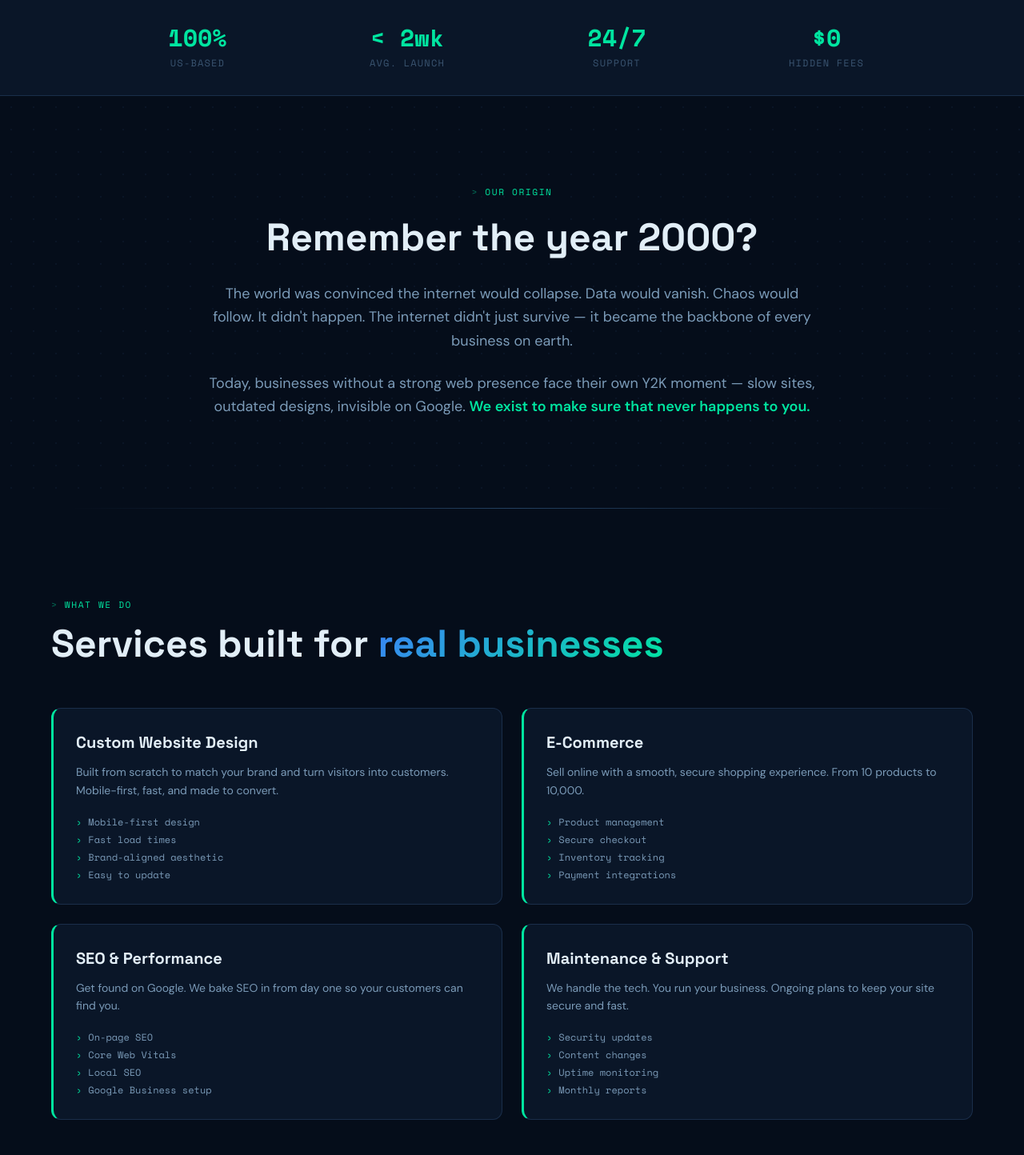
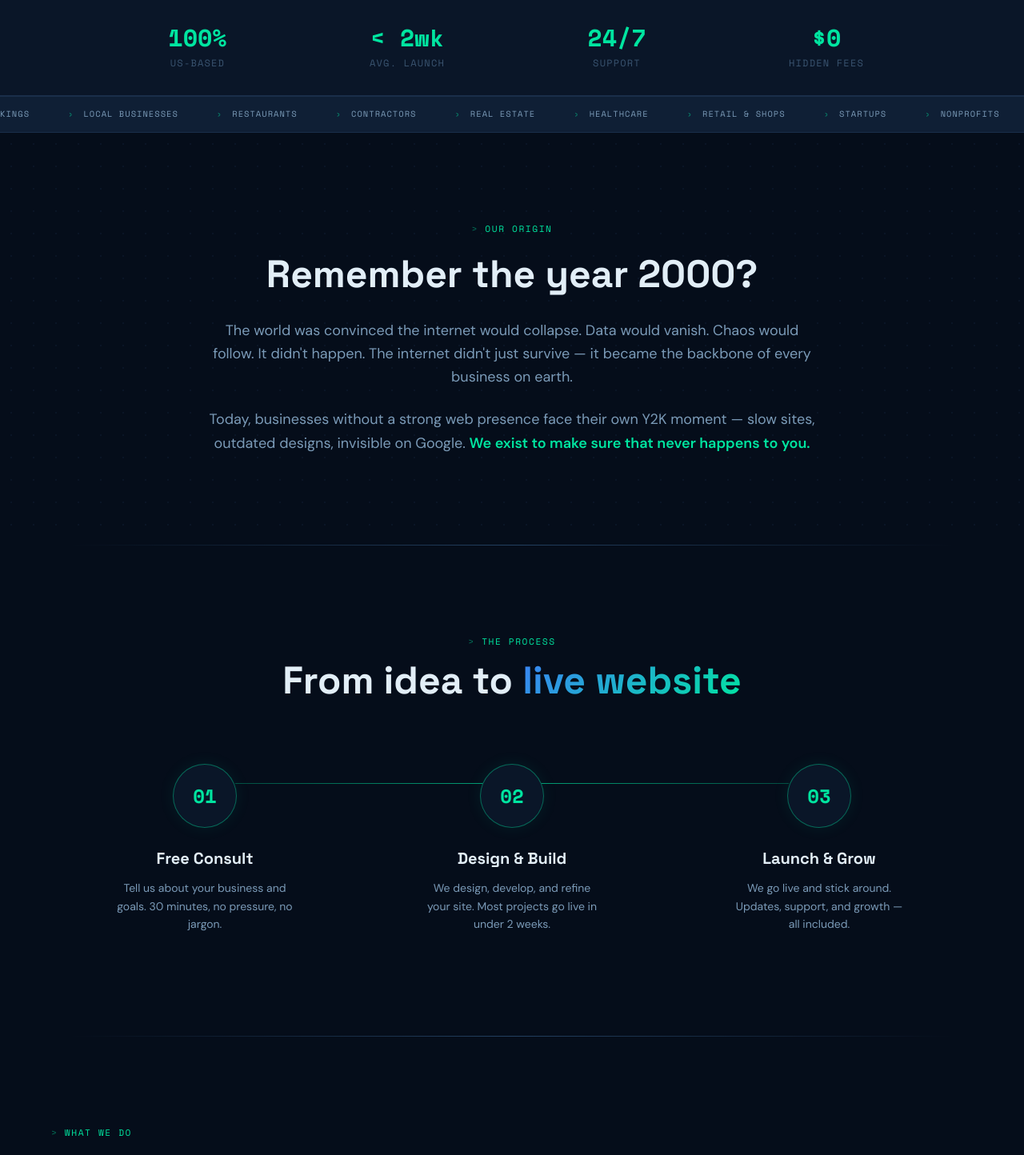
Before and after one commit to Y2KSOLUTIONS/Initial-Website, a Next.js app: page / in a window 1280 px wide. Shown: the part 840-2284 px from the top of the page at 80% size. Built offline with nearby package versions, Linux system fonts and the light colour scheme.

Commit message:
Add glitch text, ticker, and how it works section

```diff
--- a/src/app/globals.css
+++ b/src/app/globals.css
@@ -136,3 +136,15 @@ h1, h2, h3, h4, h5, h6 {
 .cursor-blink {
   animation: blink 1.1s step-end infinite;
 }
+
+@keyframes ticker {
+  from { transform: translateX(0); }
+  to { transform: translateX(-50%); }
+}
+
+.ticker-track {
+  animation: ticker 28s linear infinite;
+}
+.group:hover .ticker-track {
+  animation-play-state: paused;
+}
--- a/src/app/page.tsx
+++ b/src/app/page.tsx
@@ -1,6 +1,9 @@
 import Link from "next/link";
 import ParticleCanvas from "@/components/ParticleCanvas";
 import HeroHeadline from "@/components/HeroHeadline";
+import Ticker from "@/components/Ticker";
+import HowItWorks from "@/components/HowItWorks";
+import GlitchText from "@/components/GlitchText";
 
 const services = [
   {
@@ -151,6 +154,9 @@ export default function HomePage() {
         </div>
       </section>
 
+      {/* ── Ticker ── */}
+      <Ticker />
+
       {/* ── Y2K Story ── */}
       <section className="py-28 px-6 relative overflow-hidden">
         <div className="absolute inset-0 dot-grid opacity-25" />
@@ -171,6 +177,25 @@ export default function HomePage() {
               We exist to make sure that never happens to you.
             </span>
           </p>
+        </div>
+      </section>
+
+      {/* Divider */}
+      <div className="max-w-6xl mx-auto px-6">
+        <div className="h-px bg-gradient-to-r from-transparent via-line-2 to-transparent" />
+      </div>
+
+      {/* ── How It Works ── */}
+      <section className="py-28 px-6">
+        <div className="max-w-6xl mx-auto">
+          <div className="mb-16 text-center">
+            <p className="label mb-4 block">The Process</p>
+            <h2 className="text-4xl md:text-5xl font-bold text-light">
+              From idea to{" "}
+              <span className="gradient-text">live website</span>
+            </h2>
+          </div>
+          <HowItWorks />
         </div>
       </section>
 
@@ -228,7 +253,7 @@ export default function HomePage() {
           <h2 className="text-4xl md:text-5xl font-bold text-light mb-6">
             Ready to outlive
             <br />
-            <span className="text-neon">the competition?</span>
+            <GlitchText className="text-neon">the competition?</GlitchText>
           </h2>
           <p className="text-light-2 text-lg mb-10 max-w-xl mx-auto leading-relaxed">
             Get a free consultation and quote. No pressure, no jargon — just a straight
--- /dev/null
+++ b/src/components/GlitchText.tsx
@@ -0,0 +1,52 @@
+"use client";
+import { useState, useRef, useCallback } from "react";
+
+const CHARS = "ABCDEFGHIJKLMNOPQRSTUVWXYZ0123456789!@#$%<>{}[]";
+
+interface Props {
+  children: string;
+  className?: string;
+}
+
+export default function GlitchText({ children, className = "" }: Props) {
+  const [text, setText] = useState(children);
+  const frame = useRef<number | null>(null);
+  const iter = useRef(0);
+
+  const scramble = useCallback(() => {
+    if (frame.current) cancelAnimationFrame(frame.current);
+    iter.current = 0;
+
+    const tick = () => {
+      setText(
+        children
+          .split("")
+          .map((ch, i) => {
+            if (ch === " ") return " ";
+            if (i < iter.current / 3) return children[i];
+            return CHARS[Math.floor(Math.random() * CHARS.length)];
+          })
+          .join("")
+      );
+      iter.current++;
+      if (iter.current < children.length * 3) {
+        frame.current = requestAnimationFrame(tick);
+      } else {
+        setText(children);
+      }
+    };
+
+    frame.current = requestAnimationFrame(tick);
+  }, [children]);
+
+  const reset = useCallback(() => {
+    if (frame.current) cancelAnimationFrame(frame.current);
+    setText(children);
+  }, [children]);
+
+  return (
+    <span className={className} onMouseEnter={scramble} onMouseLeave={reset}>
+      {text}
+    </span>
+  );
+}
--- /dev/null
+++ b/src/components/HowItWorks.tsx
@@ -0,0 +1,71 @@
+"use client";
+import { useEffect, useRef, useState } from "react";
+
+const steps = [
+  {
+    num: "01",
+    title: "Free Consult",
+    desc: "Tell us about your business and goals. 30 minutes, no pressure, no jargon.",
+  },
+  {
+    num: "02",
+    title: "Design & Build",
+    desc: "We design, develop, and refine your site. Most projects go live in under 2 weeks.",
+  },
+  {
+    num: "03",
+    title: "Launch & Grow",
+    desc: "We go live and stick around. Updates, support, and growth — all included.",
+  },
+];
+
+export default function HowItWorks() {
+  const ref = useRef<HTMLDivElement>(null);
+  const [visible, setVisible] = useState(false);
+
+  useEffect(() => {
+    const el = ref.current;
+    if (!el) return;
+    const obs = new IntersectionObserver(
+      ([entry]) => { if (entry.isIntersecting) setVisible(true); },
+      { threshold: 0.25 }
+    );
+    obs.observe(el);
+    return () => obs.disconnect();
+  }, []);
+
+  return (
+    <div ref={ref} className="relative grid grid-cols-1 md:grid-cols-3 gap-0">
+      {/* connecting line — desktop only */}
+      <div className="hidden md:block absolute top-10 left-[20%] right-[20%] h-px overflow-hidden">
+        <div
+          className="h-full bg-gradient-to-r from-neon/30 via-neon/70 to-neon/30"
+          style={{
+            width: visible ? "100%" : "0%",
+            transition: "width 1s ease 0.4s",
+          }}
+        />
+      </div>
+
+      {steps.map((step, i) => (
+        <div
+          key={step.num}
+          className="flex flex-col items-center text-center px-8 py-4"
+          style={{
+            opacity: visible ? 1 : 0,
+            transform: visible ? "translateY(0)" : "translateY(24px)",
+            transition: `opacity 0.6s ease ${i * 0.2}s, transform 0.6s ease ${i * 0.2}s`,
+          }}
+        >
+          <div className="relative z-10 mb-6">
+            <div className="w-20 h-20 rounded-full border border-neon/40 bg-dark-2 flex items-center justify-center shadow-[0_0_20px_rgba(0,229,160,0.08)]">
+              <span className="font-mono text-2xl font-bold text-neon">{step.num}</span>
+            </div>
+          </div>
+          <h3 className="text-light font-bold text-xl mb-3">{step.title}</h3>
+          <p className="text-light-2 text-sm leading-relaxed max-w-[220px]">{step.desc}</p>
+        </div>
+      ))}
+    </div>
+  );
+}
--- a/src/components/Navbar.tsx
+++ b/src/components/Navbar.tsx
@@ -2,6 +2,7 @@
 
 import Link from "next/link";
 import { useState } from "react";
+import GlitchText from "@/components/GlitchText";
 
 const links = [
   { href: "/", label: "Home" },
@@ -19,9 +20,9 @@ export default function Navbar() {
       <div className="max-w-7xl mx-auto px-6 flex items-center justify-between h-16">
         <Link href="/" className="flex items-center gap-1.5">
           <span className="text-neon font-mono text-sm leading-none">{">"}</span>
-          <span className="font-bold text-light text-lg tracking-tight font-display">
+          <GlitchText className="font-bold text-light text-lg tracking-tight font-display">
             Y2K Solutions
-          </span>
+          </GlitchText>
           <span className="text-light-3 font-mono text-xs leading-none">LLC</span>
         </Link>
 
--- /dev/null
+++ b/src/components/Ticker.tsx
@@ -0,0 +1,34 @@
+const items = [
+  "Custom Websites",
+  "E-Commerce",
+  "SEO & Rankings",
+  "Local Businesses",
+  "Restaurants",
+  "Contractors",
+  "Real Estate",
+  "Healthcare",
+  "Retail & Shops",
+  "Startups",
+  "Nonprofits",
+  "Service Businesses",
+];
+
+const doubled = [...items, ...items];
+
+export default function Ticker() {
+  return (
+    <div className="bg-dark-3 border-y border-line overflow-hidden py-3.5 group">
+      <div className="flex ticker-track whitespace-nowrap" style={{ width: "max-content" }}>
+        {doubled.map((item, i) => (
+          <span
+            key={i}
+            className="inline-flex items-center gap-3 px-6 font-mono text-[0.65rem] uppercase tracking-widest"
+          >
+            <span className="text-neon opacity-60">›</span>
+            <span className="text-light-2">{item}</span>
+          </span>
+        ))}
+      </div>
+    </div>
+  );
+}
```
